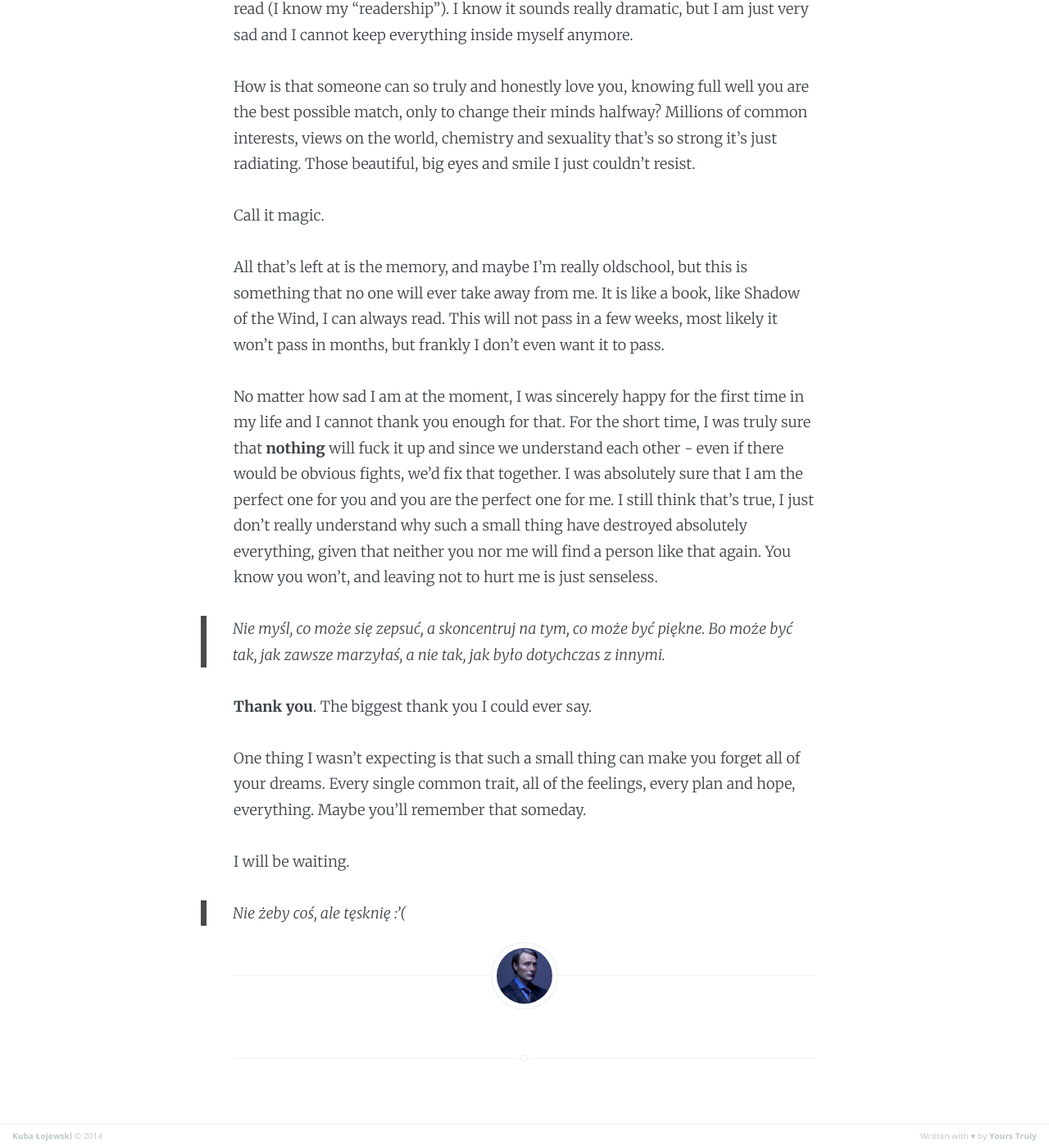
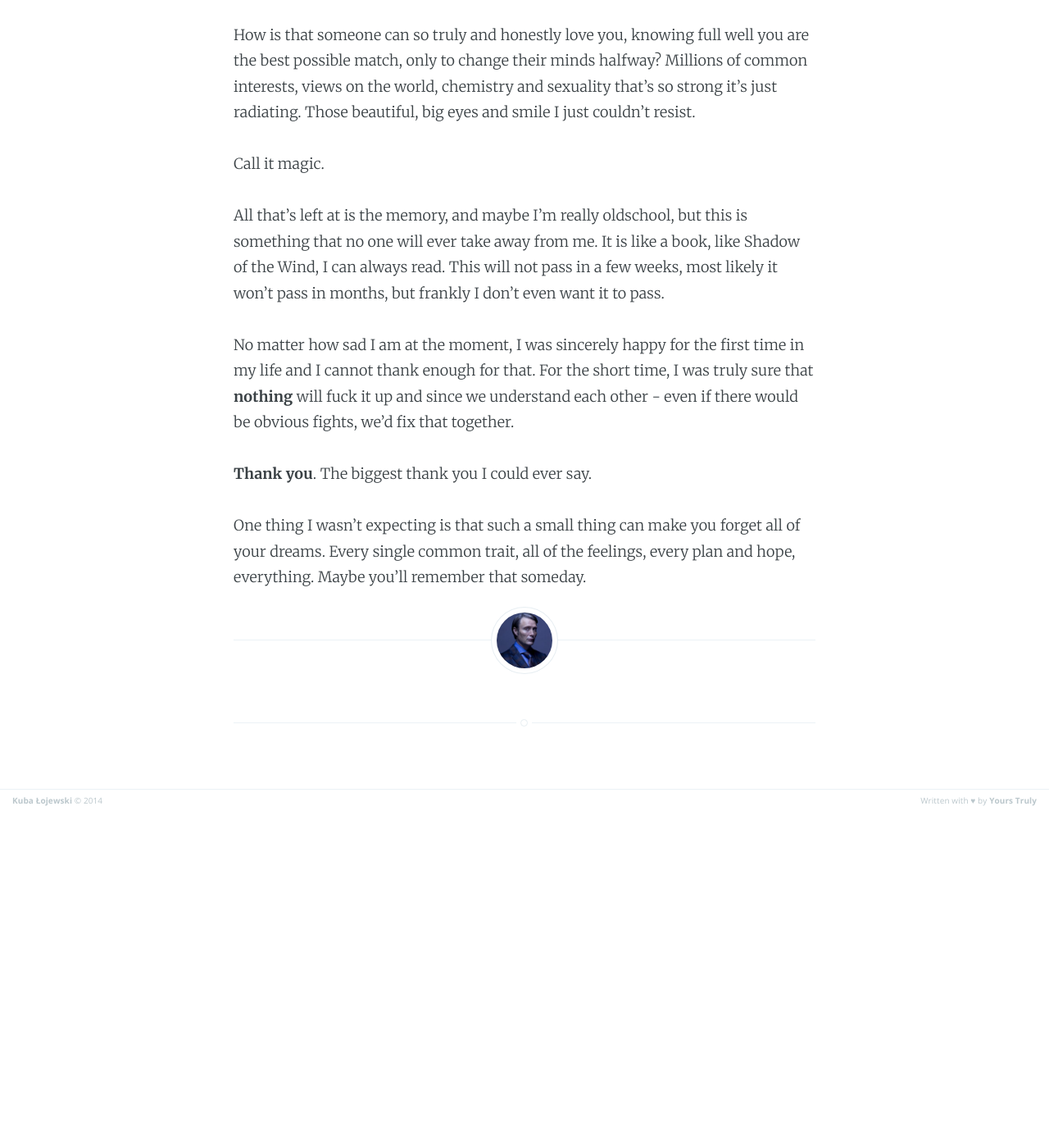
Before and after one commit to detlaff/Old-page, a Jekyll site: the page built from _posts/2015-01-03-thank-you.md, in a window 1280 px wide and 1400 px high, scrolled down 1178 px. Shown: the whole window at 82% size. Built offline with Jekyll 4.4.1, drawn with Linux system fonts in a browser that asks for light colours; after the commit the page ends 2168 px from its top, so only the background shows below that; some of the changed text lies outside the part shown.

Commit message:
Revert "inserts"
This reverts commit 80b010efcb1dca1c7ffe6ff38bc4c5b45d1e9d96.

```diff
--- a/_posts/2015-01-03-thank-you.md
+++ b/_posts/2015-01-03-thank-you.md
@@ -7,8 +7,6 @@ categories: Life
 ---
 
 I am a very difficult man, and that is not a good thing at all. In the past years I have become increasingly unwilling to trust anyone, because everybody lies. This is because I am a rare (these days, at least) type of person that you can trust not to break my word. It is never easy for me to commit to anything, but if I say I'm going to do X, you can be absolutely certain, that X is going to be done, no matter how hard, no matter the excuses. Unfortunately this characteristic is all but forgotten, most of us are willing to break promises on more than one occasion, and only a written, legal agreement (breaking of which results in punishment) is a solid guarantee of delivery.
-
-> Nie myśl, co może się zepsuć, a skoncentruj na tym, co może być piękne.
 
 People often find absolutely outlandish reasons to justify their behaviour, but the reason itself is never related to themselves. Often, one can change their mind spontaneusly, based on an event that - in reality - doesn't change **anything**. Yet, **after** that decision is made, everything changes instead: relationships, trust, emotions.
 
@@ -24,14 +22,8 @@ Call it magic.
 
 All that's left at is the memory, and maybe I'm really oldschool, but this is something that no one will ever take away from me. It is like a book, like Shadow of the Wind, I can always read. This will not pass in a few weeks, most likely it won't pass in months, but frankly I don't even want it to pass.
 
-No matter how sad I am at the moment, I was sincerely happy for the first time in my life and I cannot thank you enough for that. For the short time, I was truly sure that **nothing** will fuck it up and since we understand each other - even if there would be obvious fights, we'd fix that together. I was absolutely sure that I am the perfect one for you and you are the perfect one for me. I still think that's true, I just don't really understand why such a small thing have destroyed absolutely everything, given that neither you nor me will find a person like that again. You know you won't, and leaving not to hurt me is just senseless.
-
-> Nie myśl, co może się zepsuć, a skoncentruj na tym, co może być piękne. Bo może być tak, jak zawsze marzyłaś, a nie tak, jak było dotychczas z innymi.
+No matter how sad I am at the moment, I was sincerely happy for the first time in my life and I cannot thank enough for that. For the short time, I was truly sure that **nothing** will fuck it up and since we understand each other - even if there would be obvious fights, we'd fix that together.
 
 **Thank you**. The biggest thank you I could ever say.
 
 One thing I wasn't expecting is that such a small thing can make you forget all of your dreams. Every single common trait, all of the feelings, every plan and hope, everything. Maybe you'll remember that someday.
-
-I will be waiting.
-
-> Nie żeby coś, ale tęsknię :'(
```
